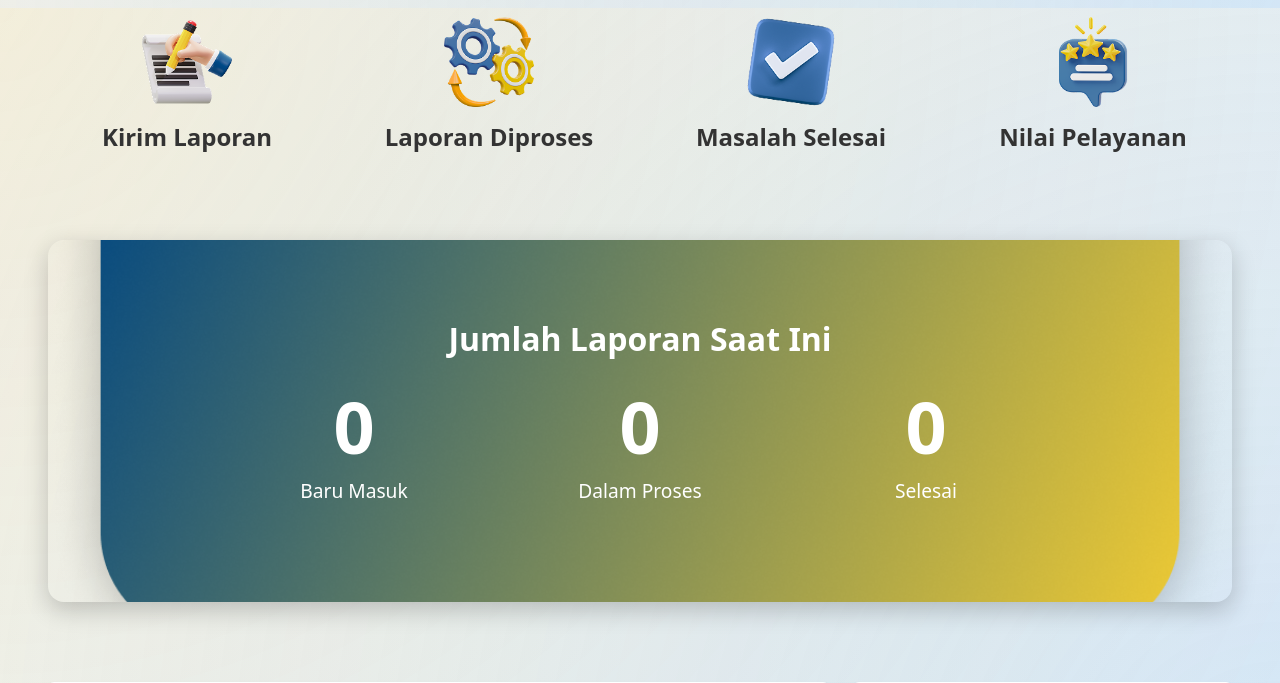
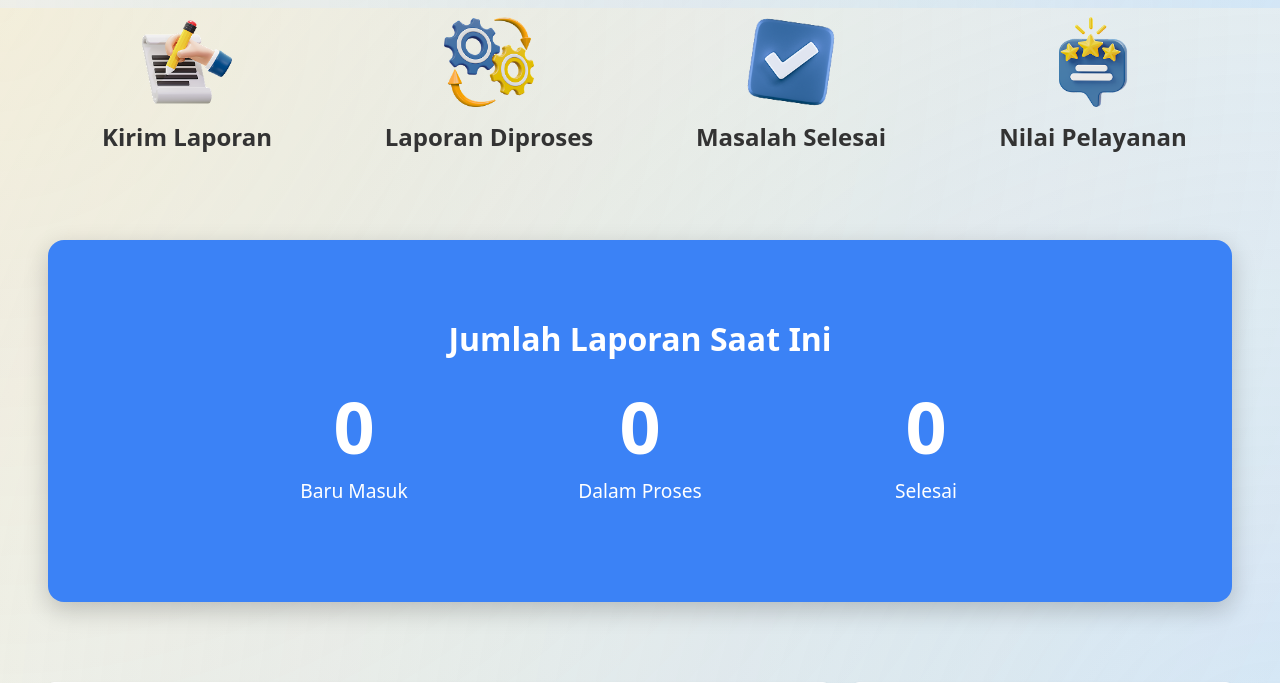
Before and after one commit to Programmer7177/web, a Laravel app: template resources/views/dashboard.blade.php in a window 1280 px wide. Shown: the part 792-1475 px from the top of the page. Run offline with Laravel 12, Linux system fonts and the light colour scheme; the template is opened without the code that fills it, so the values that code supplies are empty; a user stored in the database is signed in; data comes from the database, SQL or seed files in the repository.

Commit message:
Refactor: Use background color instead of image for stats cards
Co-authored-by: cursor005 <cursor005@shietoshi.xyz>

```diff
--- a/resources/views/dashboard.blade.php
+++ b/resources/views/dashboard.blade.php
@@ -83,10 +83,7 @@
     }
 
     .stats-card {
-        background-image: url('{{ asset('images/Union.png') }}');
-        background-size: cover;
-        background-position: center;
-        background-repeat: no-repeat;
+        background-color: #3b82f6;
         color: white;
         padding: 5rem 2rem;
         text-align: center;
```
